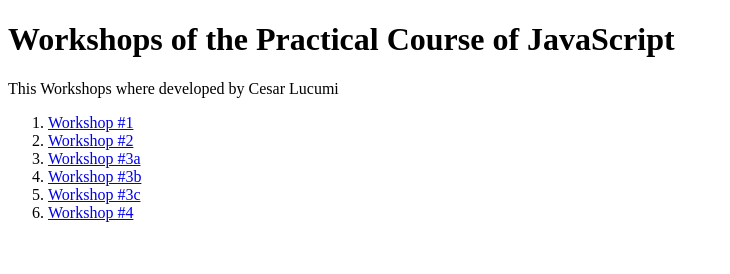
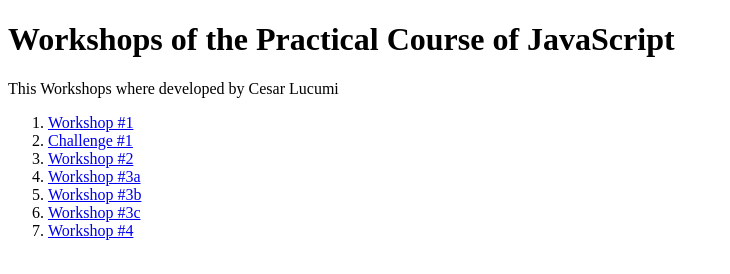
Before and after one commit to Cesluc/Practical-JavaScript-Course, a plain HTML site: page index.html in a window 1280 px wide. Shown: the whole page, without its empty margins (0-730 px from the left). Drawn offline with Linux system fonts and the light colour scheme.

Commit message:
Added the first challenge that was missing

```diff
--- a/index.html
+++ b/index.html
@@ -20,6 +20,9 @@
                     <a href="./figures.html"> Workshop #1</a>
                 </li>
                 <li>
+                    <a href="./Isosceles.js"> Challenge #1</a>
+                </li>
+                <li>
                     <a href="./discounts.html"> Workshop #2</a>
                 </li>
                 <li>
```
